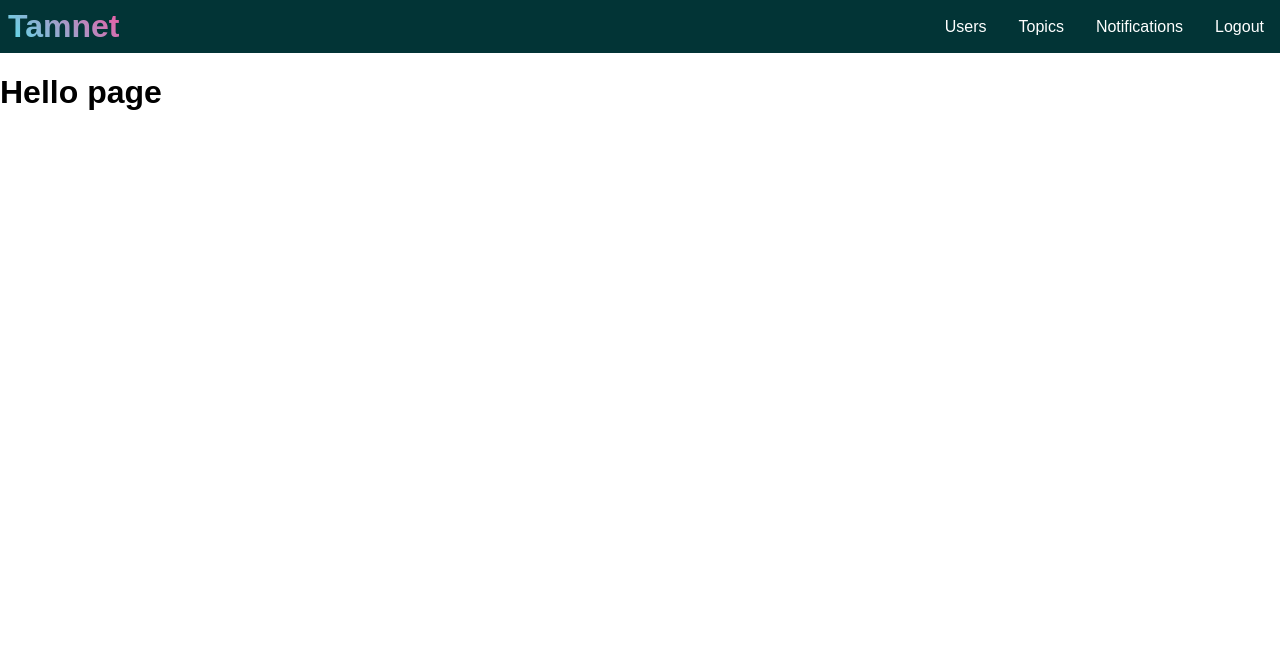
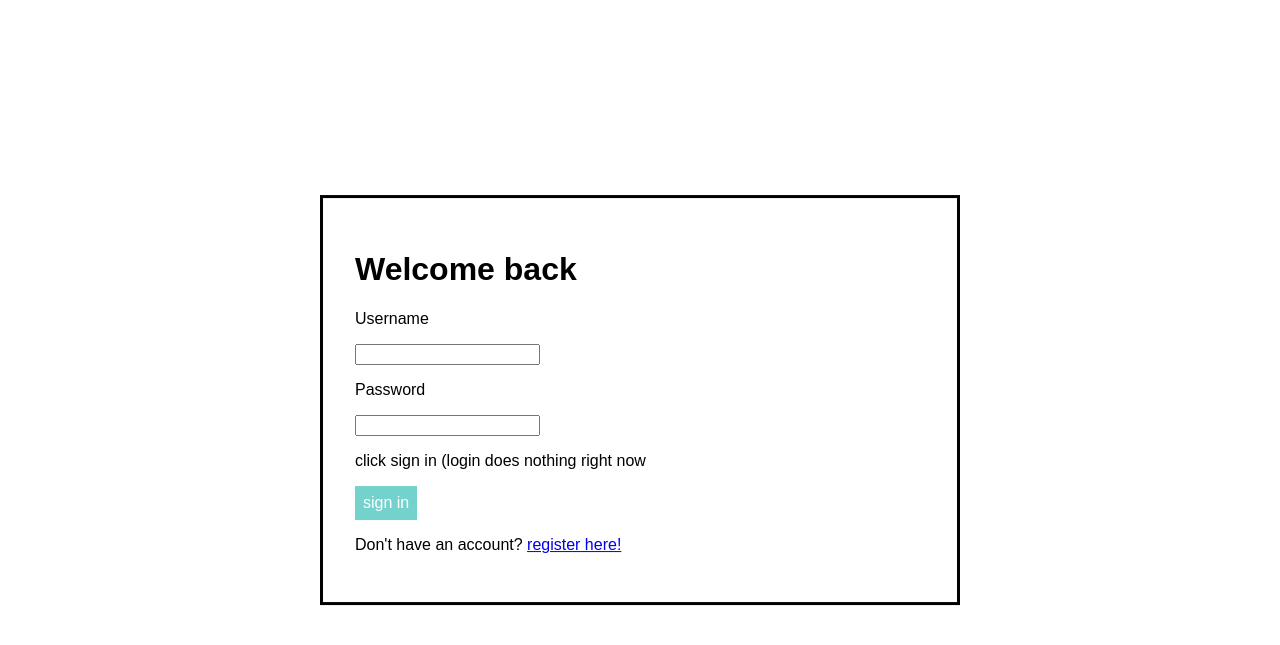
Before and after one commit to AethernetX/forum-page-tamnet-, a Node server app: page / in a window 1280 px wide. Shown: the top 645 px of the page. Run offline with Node 20, Linux system fonts and the light colour scheme.

Commit message:
basic login page with fancy button

```diff
--- a/public/style.css
+++ b/public/style.css
@@ -13,7 +13,7 @@ body {
     position: relative;
     justify-content: space-between;
     align-items: center;
-    background-color: #023436;
+/*    background-color: #023436;*/
     color: white;
 }
 
@@ -21,7 +21,7 @@ body {
     font-size: 2rem;
     font-weight: bold;
     margin: .5rem;
-    background: -webkit-linear-gradient(45deg,#58e2ee, #ee58a3);
+    background: -webkit-linear-gradient(45deg,#74D2CD, #DC2B9E);
     -webkit-background-clip: text;
     -webkit-text-fill-color: transparent;
     width: max-content;
@@ -40,10 +40,38 @@ body {
 .navbar-links li a{
     display: block;
     text-decoration: none;
-    color: white;
+    color: black;
     padding: 1rem;
 }
 
 .navbar-links li:hover {
     background-color: #555;
 }
+
+/*login div*/
+
+.login-box{
+    position: 50 20;
+    padding: 2rem;
+    width: 50%;
+    position: absolute;
+    top: 50%;
+    left: 50%;
+    transform: translate(-50%, -50%);
+    border: solid;
+}
+
+.sign-in-button{
+    padding: 0.5rem;
+    width: max-content;
+    background-color: #74D2CD;
+}
+
+.sign-in-button:hover{
+    background-color: #DC2B9E;
+}
+
+.sign-in-button a{
+    color: #fff;
+    text-decoration: none;
+}
--- a/routes/main.js
+++ b/routes/main.js
@@ -1,7 +1,11 @@
 module.exports = function(app, siteData){
     //handle routes here
 
-    app.get("/", function(req,res){
+    app.get("/", function(req, res){
+        res.render("login.ejs", siteData);
+    });
+
+    app.get("/home", function(req,res){
         res.render("index.ejs", siteData);
     });
 
--- a/views/login.ejs
+++ b/views/login.ejs
@@ -0,0 +1,21 @@
+<!DOCTYPE html>
+<html lang="en">
+<head>
+    <meta charset="UTF-8">
+    <link rel="stylesheet" type="text/css" href="/style.css">
+    <title>login</title>
+</head>
+<body>
+    <div class="login-box">
+        <h1>Welcome back</h1>
+        <p>Username</p>
+        <input type="form">
+        <p>Password</p>
+        <input type="form">
+        <p>click sign in (login does nothing right now</p>
+        <div class="sign-in-button"><a href="/home">sign in</a></div>
+        <p>Don't have an account? <a href="#">register here!</a></p>
+    </div>
+
+</body>
+</html>
```
Also changed, not shown: todo.txt (+11 -0 lines).
